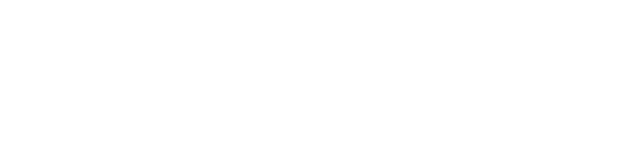
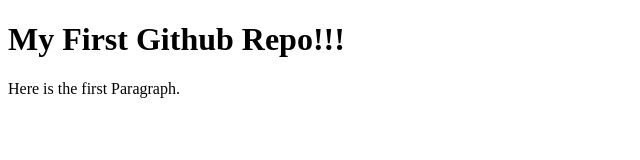
Before and after one commit to ahadakash/project-num-1, a plain HTML site: page index.html in a window 1280 px wide. Shown: the whole page, without its empty margins (0-640 px from the left). Drawn offline with Linux system fonts and the light colour scheme.

Commit message:
Added h & p

```diff
--- a/index.html
+++ b/index.html
@@ -7,6 +7,7 @@
     <title>My First Github Repo</title>
 </head>
 <body>
-
+    <h1>My First Github Repo!!!</h1>
+    <p>Here is the first Paragraph.</p>
 </body>
 </html>
```
